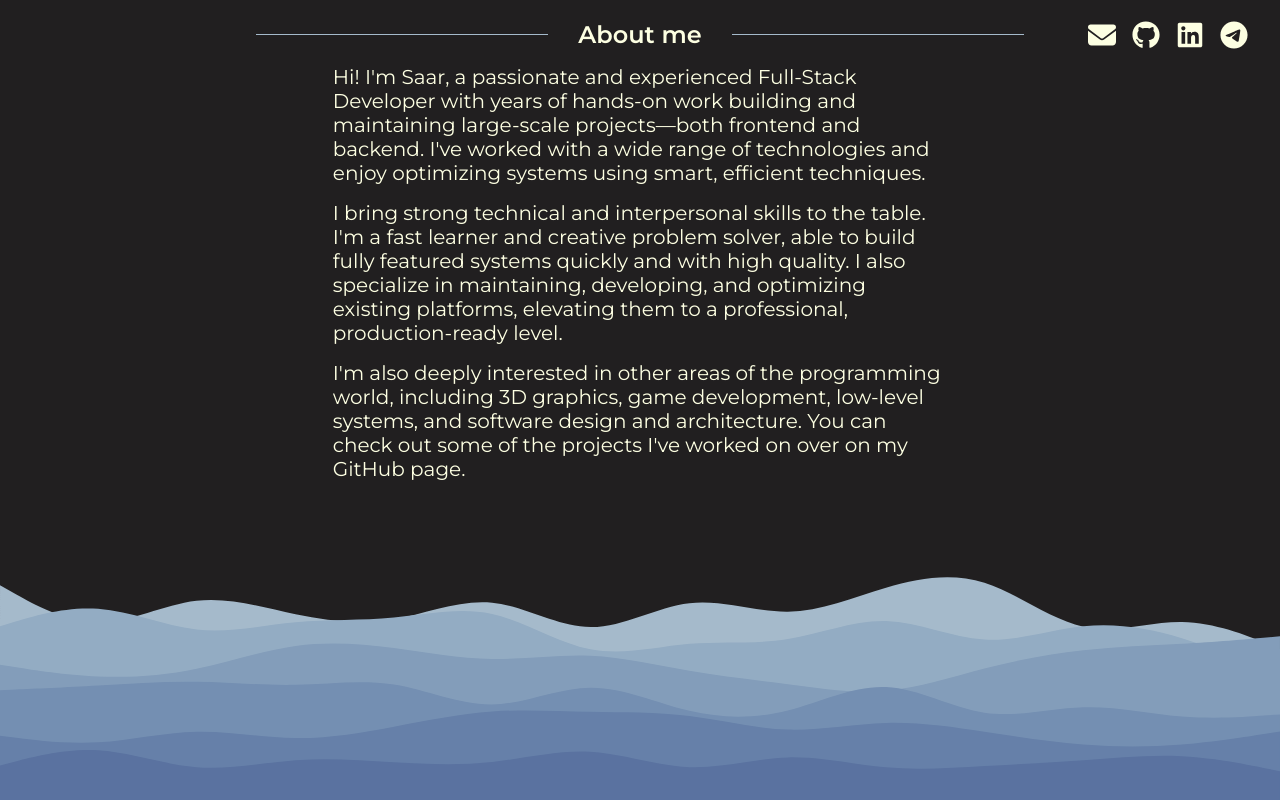
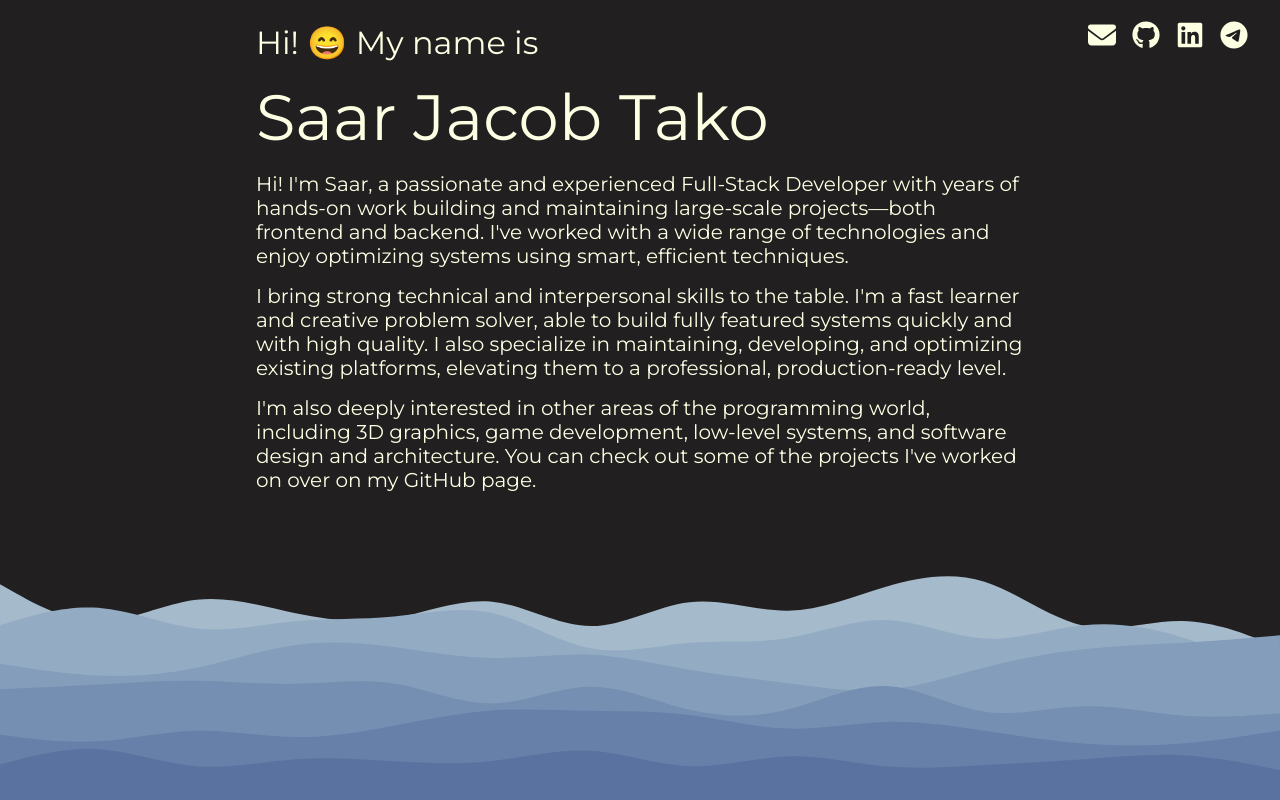
Before and after one commit to Saar25/saar25.github.io, a Next.js app: page / in a window 1280 px wide. Built offline with nearby package versions, Linux system fonts and the light colour scheme.

Commit message:
Made about me more professional

```diff
--- a/src/components/contact-me/contact-me.module.scss
+++ b/src/components/contact-me/contact-me.module.scss
@@ -1,9 +1,7 @@
 .contact-me-container {
-    display: flex;
-    flex-direction: column;
-    gap: 1rem;
     padding: 1rem min(10%, 100px);
 
+    display: flex;
     flex-direction: row;
     justify-content: center;
     gap: 1rem;
--- a/src/components/main/main.tsx
+++ b/src/components/main/main.tsx
@@ -2,6 +2,7 @@ import wave0 from '../../assets/wave-0.svg';
 import wave1 from '../../assets/wave-1.svg';
 import { skills } from '../../constants';
 import { ContactMe } from '../contact-me/contact-me';
+import { MyIntro } from '../my-intro/my-intro';
 import { SkillPreviewList } from '../skill-preview-list/skill-preview-list';
 import styles from './main.module.scss';
 
@@ -9,29 +10,7 @@ export const Main = () => {
     return (
         <div className={styles['main-container']}>
             <section className={styles['main-section']}>
-                <article className={styles['main-section-content']}>
-                    <article className={styles['main-section-title']}>
-                        <span>About me</span>
-                    </article>
-                    <article className={`${styles['main-section-body']} ${styles['about-me']}`}>
-                        <span>
-                            Hi! I'm Saar, a passionate and experienced Full-Stack Developer with years of hands-on work
-                            building and maintaining large-scale projects—both frontend and backend. I've worked with a
-                            wide range of technologies and enjoy optimizing systems using smart, efficient techniques.
-                        </span>
-                        <span>
-                            I bring strong technical and interpersonal skills to the table. I'm a fast learner and
-                            creative problem solver, able to build fully featured systems quickly and with high quality.
-                            I also specialize in maintaining, developing, and optimizing existing platforms, elevating
-                            them to a professional, production-ready level.
-                        </span>
-                        <span>
-                            I'm also deeply interested in other areas of the programming world, including 3D graphics,
-                            game development, low-level systems, and software design and architecture. You can check out
-                            some of the projects I've worked on over on my GitHub page.
-                        </span>
-                    </article>
-                </article>
+                <MyIntro />
 
                 <img src={wave0.src} className={styles['main-wave']} />
             </section>
--- /dev/null
+++ b/src/components/my-intro/my-intro.module.scss
@@ -0,0 +1,16 @@
+.my-intro-container {
+    display: flex;
+    flex-direction: column;
+    justify-content: center;
+    gap: 1rem;
+    padding: 1rem min(20%, 300px);
+    height: 100%;
+
+    .my-intro-label-hello {
+        font-size: 2rem;
+    }
+
+    .my-intro-label-name {
+        font-size: 4rem;
+    }
+}
--- /dev/null
+++ b/src/components/my-intro/my-intro.tsx
@@ -0,0 +1,30 @@
+'use client';
+
+import styles from './my-intro.module.scss';
+
+export interface MyIntroProps {}
+
+export const MyIntro = ({}: MyIntroProps) => {
+    return (
+        <article className={styles['my-intro-container']}>
+            <span className={styles['my-intro-label-hello']}>Hi! 😄 My name is </span>
+            <span className={styles['my-intro-label-name']}>Saar Jacob Tako</span>
+            <span className={styles['my-intro-label-info']}>
+                Hi! I'm Saar, a passionate and experienced Full-Stack Developer with years of hands-on work building and
+                maintaining large-scale projects—both frontend and backend. I've worked with a wide range of
+                technologies and enjoy optimizing systems using smart, efficient techniques.
+            </span>
+            <span className={styles['my-intro-label-info']}>
+                I bring strong technical and interpersonal skills to the table. I'm a fast learner and creative problem
+                solver, able to build fully featured systems quickly and with high quality. I also specialize in
+                maintaining, developing, and optimizing existing platforms, elevating them to a professional,
+                production-ready level.
+            </span>
+            <span className={styles['my-intro-label-info']}>
+                I'm also deeply interested in other areas of the programming world, including 3D graphics, game
+                development, low-level systems, and software design and architecture. You can check out some of the
+                projects I've worked on over on my GitHub page.
+            </span>
+        </article>
+    );
+};
```
